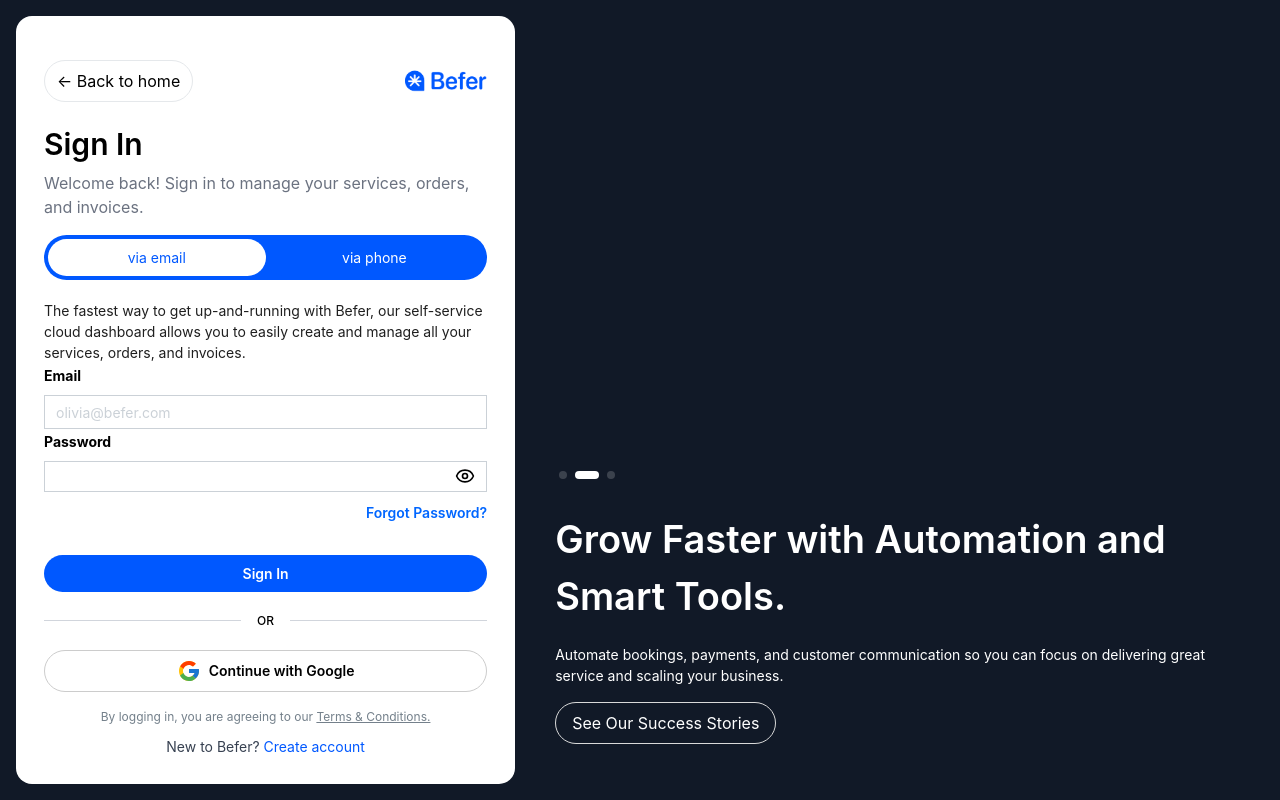
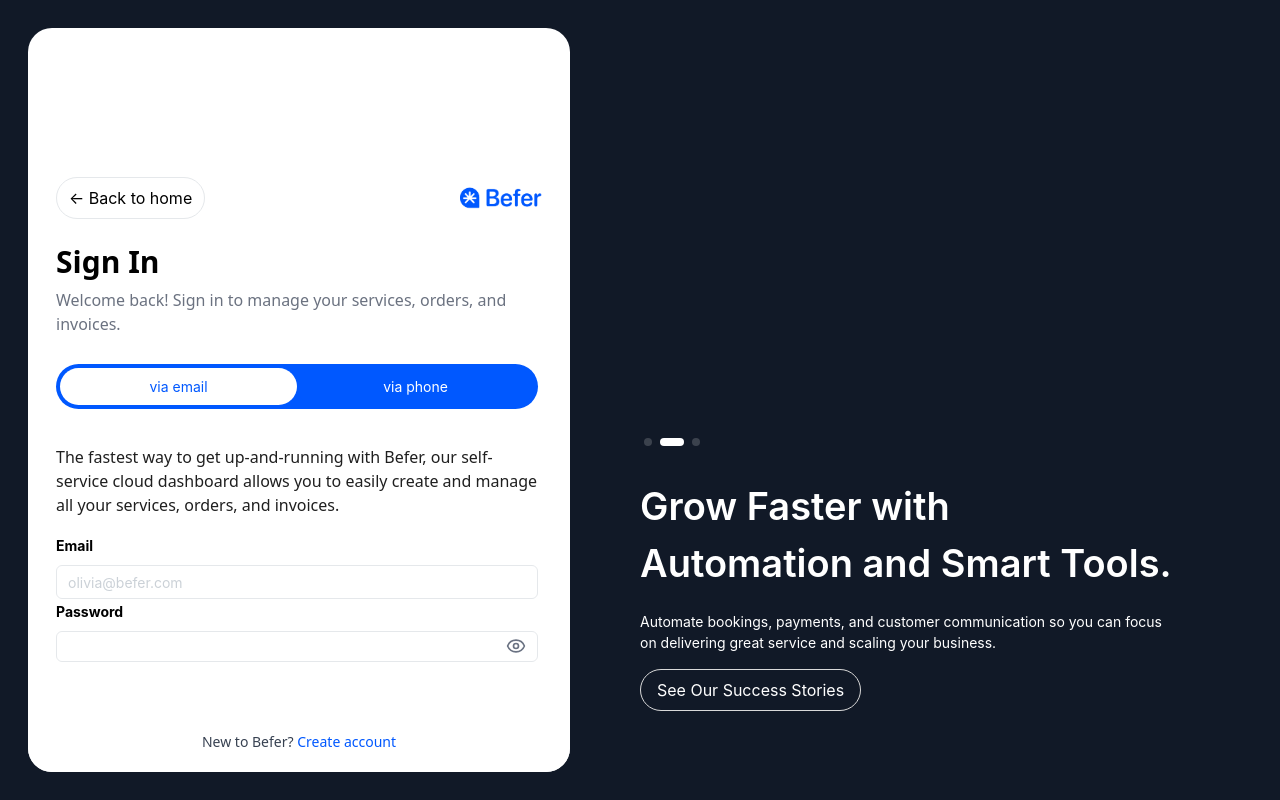
Before and after one commit to Zartasha-kanwal/befer.co-task, a Next.js app: page /login in a window 1280 px wide. Built offline with nearby package versions, Linux system fonts and the light colour scheme; a web font is replaced by a local one.

Commit message:
Refined login page + textscroll

```diff
--- /dev/null
+++ b/src/Components/Button.tsx
@@ -0,0 +1,15 @@
+import React from "react";
+interface ButtonProps {
+  text: string;
+}
+const Button: React.FC<ButtonProps> = ({text}) => {
+  return (
+    <div>
+      <button className="w-full p-[8px] text-[14px] font-[600] font-sans bg-[#0058ff] text-white hover:bg-white hover:text-[#0058ff] transition-colors rounded-[99px] cursor-pointer border border-[#0058ff]">
+       {text}
+      </button>
+    </div>
+  );
+};
+
+export default Button;
--- a/src/Components/Pages/Login.tsx
+++ b/src/Components/Pages/Login.tsx
@@ -6,11 +6,12 @@
 import Image from "next/image";
 import { useRouter } from "next/navigation";
 import { Swiper, SwiperSlide } from "swiper/react";
-import { Pagination, Autoplay } from "swiper/modules";
+import { Pagination, Autoplay, EffectFade } from "swiper/modules";
 import "swiper/css";
 import "swiper/css/navigation";
 import "swiper/css/pagination";
 import "swiper/css/effect-fade";
+import Button from "../Button";
 
 const carousel = [
   {
@@ -40,9 +41,9 @@
   };
   return (
     <>
-      <section className="flex flex-row p-4 h-screen justify-center lg:justify-normal">
-        <div className="bg-[#FFF] py-[24px] px-[28px] lg:w-[40%] rounded-2xl flex items-center justify-center">
-          <div className="pt-4 flex flex-col h-full  items-center justify-center">
+      <section className="flex flex-row p-7 h-screen justify-center lg:justify-normal gap-[70px]">
+        <div className="relative bg-[#FFF] py-[24px] px-[28px] w-full rounded-3xl flex items-center justify-center ">
+          <div className="pt-[40px] flex flex-col items-center justify-center max-w-[550px] w-full ">
             <div className="flex flex-row items-center justify-between pb-[8px]  w-full">
               <div
                 className="py-[8px]  px-[12px] cursor-pointer rounded-3xl border border-[#e5e8eb]"
@@ -56,16 +57,18 @@
               </div>
             </div>
 
-            <div className="mt-[12px] mb-[16px]">
-              <h2 className="mb-[4px] text-[30px] font-[600]">Sign In</h2>
-              <span className="text-[#6B7280] font-[16px]">
+            <div className="mt-[12px] mb-[16px]  w-full">
+              <h2 className="mb-[4px] text-[30px] font-[700] text-start font-sans">
+                Sign In
+              </h2>
+              <span className="text-[#6B7280] font-[16px] font-sans">
                 Welcome back! Sign in to manage your services, orders, and
                 invoices.
               </span>
             </div>
 
-            <div className="overflow-y-auto">
-              <div className="mb-[20px] p-[4px] bg-[#0058FF] rounded-[30px] flex">
+            <div className="w-full flex flex-col gap-[16px] mt-[12px] pr-[4px]  overflow-y-auto h-[300px]  ">
+              <div className="mb-[20px] p-[4px] bg-[#0058FF] rounded-[30px] flex w-full">
                 <button
                   onClick={() => setActiveTab("email")}
                   className={`py-[8px] px-[26px] rounded-[20px] transition-colors cursor-pointer text-[14px] w-full ${
@@ -88,19 +91,19 @@
                 </button>
               </div>
 
-              {/* Content below */}
-
               {activeTab === "email" ? (
-                <div className="flex-1 overflow-y-auto">
-                  <p className="text-[14px] text-[#1F1F1F]">
+                <div className="flex flex-col gap-[16px] ">
+                  {" "}
+                  <p className="text-[16px] text-[#1F1F1F] font-sans ">
                     The fastest way to get up-and-running with Befer, our
                     self-service cloud dashboard allows you to easily create and
                     manage all your services, orders, and invoices.
                   </p>
+                  <div>
                     <div className="pb-[8px]">
                       <label className="text-[14px] font-bold">Email</label>
                     </div>
-                  <div className="py-[4px] pl-[11px] pr-[40px] border border-[#cbd1d7]">
+                    <div className="py-[4px] pl-[11px] pr-[40px] border border-[#e5e8eb] rounded-[6px]">
                       <input
                         type="email"
                         placeholder="olivia@befer.com"
@@ -112,7 +115,7 @@
                       <label className="text-[14px] font-bold">Password</label>
                     </div>
 
-                  <div className="py-[4px] px-[11px] flex gap-2 items-center justify-between border border-[#cbd1d7] ">
+                    <div className="py-[4px] px-[11px] flex gap-2 items-center justify-between border border-[#e5e8eb] rounded-[6px]">
                       <input
                         type={showPassword ? "text" : "password"}
                         className="text-[14px] text-ellipsis outline-none w-full"
@@ -120,7 +123,7 @@
                       <button
                         type="button"
                         onClick={() => setShowPassword(!showPassword)}
-                      className="cursor-pointer"
+                        className="cursor-pointer text-gray-500"
                       >
                         {showPassword ? (
                           //  Eye-off SVG
@@ -162,23 +165,21 @@
                       </button>
                     </div>
 
-                  <h5 className="mb-[32px] mt-[10px] text-[14px] text-end text-[#0066FF] font-[600] cursor-pointer">
+                    <h5 className="mb-[32px] mt-[10px] text-[14px] text-end text-[#0066FF] font-[600] cursor-pointer font-sans">
                       Forgot Password?
                     </h5>
 
                     <div className="flex flex-col gap-[20px]">
-                    <button className="w-full p-[8px] text-[14px] font-[600] bg-[#0058ff] text-white rounded-[99px] cursor-pointer">
-                      Sign In
-                    </button>
+                      <Button text="Sign in" />
                       <div className="flex items-center ">
                         <span className="flex-grow border-t border-gray-300"></span>
-                      <span className="mx-4 text-black font-medium text-[12px] ">
+                        <span className="mx-4 text-black font-medium text-[12px] font-sans">
                           OR
                         </span>
                         <span className="flex-grow border-t border-gray-300"></span>
                       </div>
 
-                    <button className="w-full p-[8px] text-[14px] font-[600] rounded-[99px] flex items-center justify-center gap-2 border  border-[#ccc] cursor-pointer">
+                      <button className="w-full p-[8px] text-[16px] font-[600] font-sans rounded-[99px] flex items-center justify-center gap-2 border  border-[#ccc] hover:border-[#0058FF] hover:text-[#0058FF] cursor-pointer">
                         <Image
                           src={Google}
                           alt="Google-icon"
@@ -186,42 +187,43 @@
                         />
                         Continue with Google
                       </button>
-                  </div>
 
-                  <p className="text-[12px] text-[#74808B] mt-4 text-center">
+                      <p className="text-[12px] text-[#74808B] mt-4 mb-12 text-center">
                         By logging in, you are agreeing to our{" "}
                         <span className="underline">Terms & Conditions.</span>
                       </p>
                     </div>
+                  </div>
+                </div>
               ) : (
-                <div className="flex flex-col gap-[16px]">
-                  <p className="text-[14px]">
+                <div className="flex flex-col gap-[16px] max-h-full">
+                  <p className="text-[14px] font-sans">
                     Enter your phone number to receive a verification code and
                     sign in to your Befer account.
                   </p>
                   <div>
-                    <label className="mb-[8px] text-[14px] font-[600]">
+                    <label className="mb-[8px] text-[14px] font-[700] font-sans text-[#333333]">
                       Phone Number
                     </label>
 
-                    <div className="flex gap-2 border border-[#e5e8eb]">
-                      <div className="flex items-center justify-center">
+                    <div className="flex gap-4 border border-[#e5e8eb] h-[40px]">
+                      <div className="flex items-center justify-center px-[8px] border-r border-[#e5e8eb]">
                         <Image
                           src={US_flag}
                           alt="US flag"
-                          className="w-[16px] h-[11px]"
+                          className="w-[18px] h-[14px]"
                         />
                       </div>
                       <input
                         type="text"
                         placeholder="+1"
-                        className="outline-none"
+                        className="outline-none w-full"
                       />
                     </div>
 
-                    <button className="mt-[32px] py-[8px] px-[16px] rounded-3xl w-full text-white text-[14px] bg-[#0058FF] cursor-pointer">
-                      Send Verification Code
-                    </button>
+                    <div className="mt-[32px]">
+                      <Button text="Send Verification Code" />
+                    </div>
                   </div>
 
                   <p className="text-[12px] text-[#74808B] mt-4 mb-12 text-center">
@@ -232,7 +234,7 @@
               )}
             </div>
 
-            <p className="pt-[10px] text-[14px] text-[#374151] text-center">
+            <p className="absolute bottom-0 pb-[20px] pt-[10px] text-[14px] font-sans text-[#374151] text-center bg-white w-full rounded-b-3xl">
               New to Befer?{" "}
               <span className="text-[#0058FF] cursor-pointer">
                 Create account
@@ -242,18 +244,20 @@
         </div>
 
         {/*Carousel*/}
-        <div className="w-[60%] lg:flex hidden flex-col gap-[16px] items-end justify-end p-[40px]">
+        <div className="w-[50%] lg:flex hidden flex-col gap-[16px] items-end justify-end pr-[80px] py-[40px]">
           {/* pagination */}
           <div className="login-pagination mb-4 flex"></div>
 
           <Swiper
-            modules={[Pagination, Autoplay]}
+            modules={[Pagination, Autoplay, EffectFade]}
             spaceBetween={24}
             slidesPerView={1}
             pagination={{ el: ".login-pagination", clickable: true }}
             autoplay={{ delay: 3000, disableOnInteraction: false }}
             speed={600}
             loop={true}
+            effect="fade"
+            fadeEffect={{ crossFade: true }}
             className="w-full pr-[30px]"
           >
             {carousel.map((slide, index) => (
@@ -263,7 +267,7 @@
                     {slide.heading}
                   </h1>
                   <p className="text-[14px] text-[#FFFF]">{slide.paragraph}</p>
-                  <button className="px-[16px] py-[8px] rounded-3xl border border-[#d9d9d9] text-white mt-4">
+                  <button className="px-[16px] py-[8px] rounded-3xl border border-[#d9d9d9] text-white mt-4 hover:border-[#0058FF] cursor-pointer">
                     See Our Success Stories
                   </button>
                 </div>
--- /dev/null
+++ b/src/Components/Sections/TextReveal.tsx
@@ -0,0 +1,92 @@
+"use client";
+import React, { useEffect } from "react";
+import gsap from "gsap";
+import { ScrollTrigger } from "gsap/ScrollTrigger";
+import Image from "next/image";
+import downarrow from "../Assets/Images/downarrow.png";
+
+const TextReveal = () => {
+  useEffect(() => {
+    gsap.registerPlugin(ScrollTrigger);
+
+    const revealTl = gsap.timeline({
+      scrollTrigger: {
+        trigger: ".msg-text-scroll",
+        start: "top bottom",
+        scrub: true,
+      },
+    });
+
+    revealTl.to(".msg-text-scroll > div", {
+      duration: 0.5,
+      clipPath: "polygon(0 0, 100% 0, 100% 100%, 0% 100%)",
+      ease: "circ.inOut",
+      stagger: 0.15,
+    });
+
+    return () => {
+      revealTl.kill();
+    };
+  }, []);
+  return (
+    <>
+      <section className="relative w-full flex flex-col justify-center items-center py-14 mb-12 sm:py-16 md:pb-[150px] md:pt-[90px] px-4 mt-0 md:mt-0 sm:px-6 md:px-8 lg:px-12  overflow-hidden shadow-2xl mx-auto">
+
+
+        <div className="text-white text-2xl font-black pb-12">
+          Unlock the advantages with
+        </div>
+
+        <div className="msg-text-scroll">
+          <div
+            className="relative bg-[#bccef1] px-3 sm:px-6 border-4 border-[#1D293C] rotate-3 z-[7]"
+            style={{ clipPath: "polygon(0 0, 0 0, 0 100%, 0% 100%)" }}
+          >
+            <h2 className="text-[#1D293C] text-4xl sm:text-6xl md:text-8xl font-bold text-center">
+              AI
+            </h2>
+          </div>
+
+          <div
+            className="relative bg-yellow-100 px-3 sm:px-6 border-4 border-[#1D293C] rotate-[-3deg] z-[4]"
+            style={{ clipPath: "polygon(0 0, 0 0, 0 100%, 0% 100%)" }}
+          >
+            <h2 className="text-[#1D293C] text-4xl sm:text-6xl md:text-8xl font-bold text-center">
+              Power
+            </h2>
+          </div>
+
+          <div
+            className="relative top-[-4px] sm:top-[-8px] bg-[#D1BEF8] px-3 sm:px-6 border-4 border-[#1D293C] rotate-1 z-[10]"
+            style={{ clipPath: "polygon(0 0, 0 0, 0 100%, 0% 100%)" }}
+          >
+            <h2 className="text-[#1D293C] text-4xl sm:text-6xl md:text-8xl font-bold text-center">
+              Human
+            </h2>
+          </div>
+
+          <div
+            className="relative top-[-4px] sm:top-[-8px] bg-[#CDFDD8] px-3 sm:px-6 border-4 border-[#1D293C] rotate-[-5deg] z-[4]"
+            style={{ clipPath: "polygon(0 0, 0 0, 0 100%, 0% 100%)" }}
+          >
+            <h2 className="text-[#1D293C] text-4xl sm:text-6xl md:text-8xl font-bold text-center">
+              Trust
+            </h2>
+          </div>
+        </div>
+      </section>
+
+
+        <div>
+        <Image
+          src={downarrow}
+          alt=""
+          className="arrow mx-auto mb-8 w-28 h-32 select-none pointer-events-none"
+          style={{ width: "auto", height: "auto" }}
+        />
+      </div>
+    </>
+  );
+};
+
+export default TextReveal;
--- a/src/app/page.tsx
+++ b/src/app/page.tsx
@@ -8,6 +8,7 @@
 import MobileApp from "@/Components/Sections/MobileApp";
 import Pricing from "@/Components/Sections/Pricing";
 import Story from "@/Components/Sections/Story";
+import TextReveal from "@/Components/Sections/TextReveal";
 import VirtualSales from "@/Components/Sections/VirtualSales";
 export default function Home() {
   return (
@@ -23,6 +24,7 @@
         <VirtualSales/>
         <Features/>
         <MobileApp/>
+         <TextReveal/>
         <Story/>
         <Pricing/>
         <Faq/>
```
Lines whose indentation alone changed are shown as unchanged.
